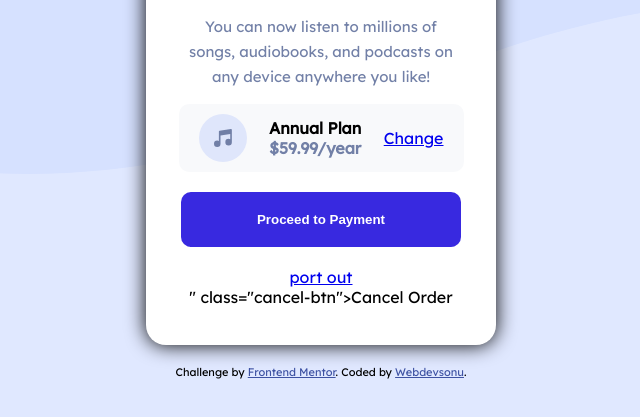
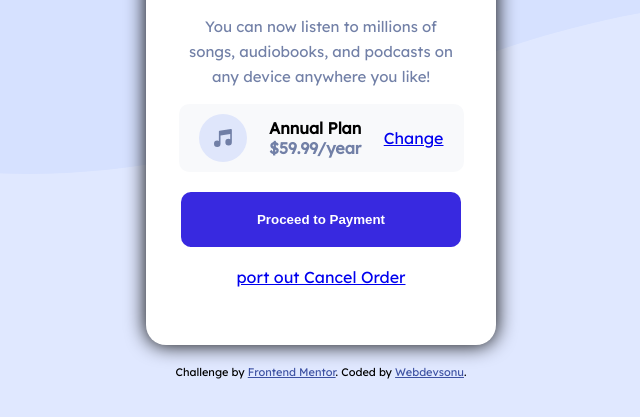
Before and after one commit to Webdevsonu/order-summary-card.github.io, a plain HTML site: page index.html in a window 1280 px wide. Shown: the part 263-680 px from the top of the page, without its empty margins (319-959 px from the left). Drawn offline with Linux system fonts and the light colour scheme.

Commit message:
Update index.html

```diff
--- a/index.html
+++ b/index.html
@@ -25,7 +25,7 @@
       <a href="#">Change</a>
   </section>
       <button>Proceed to Payment</button>
-      <a href="<a href="sms:1900?body=PORT%209899479166">port out</a>" class="cancel-btn">Cancel Order</a>
+      <a href="sms:1900?body=PORT%209899479166">port out Cancel Order</a>
   </main>
 
   <footer>
```
